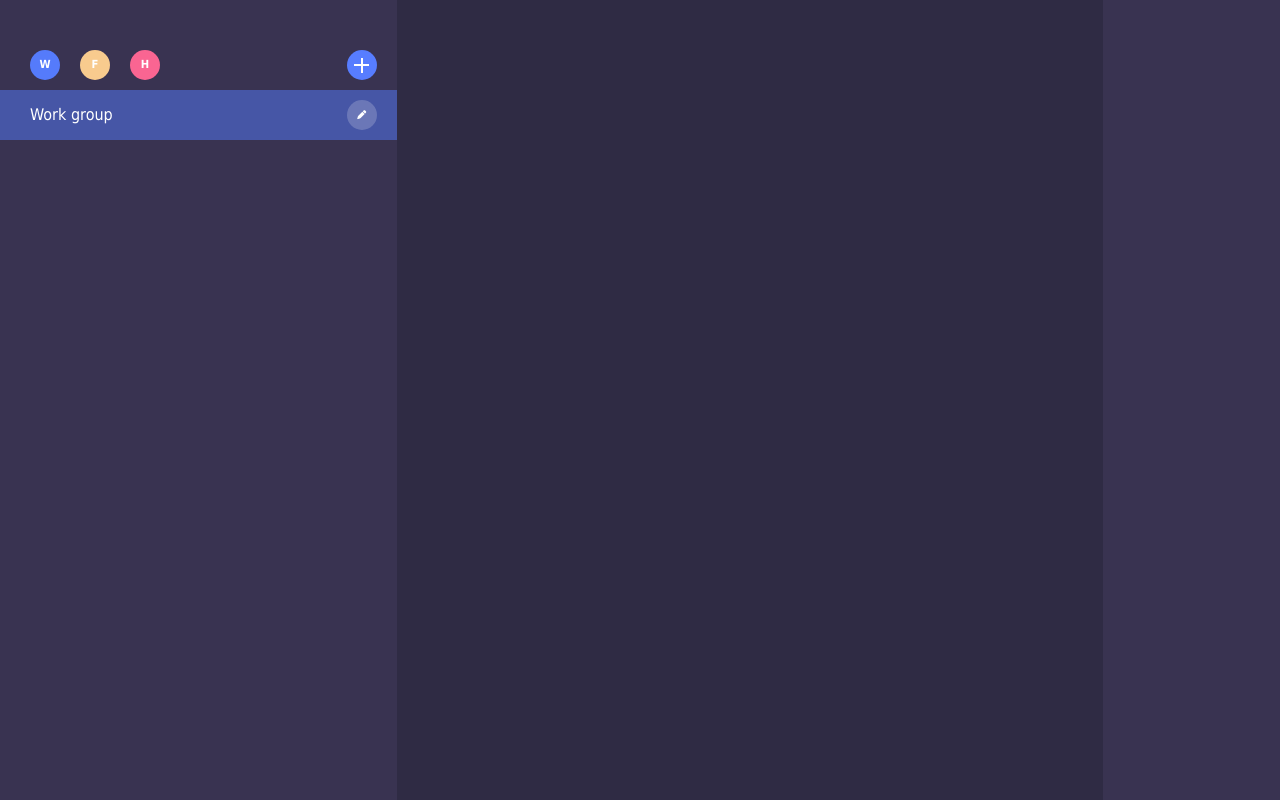
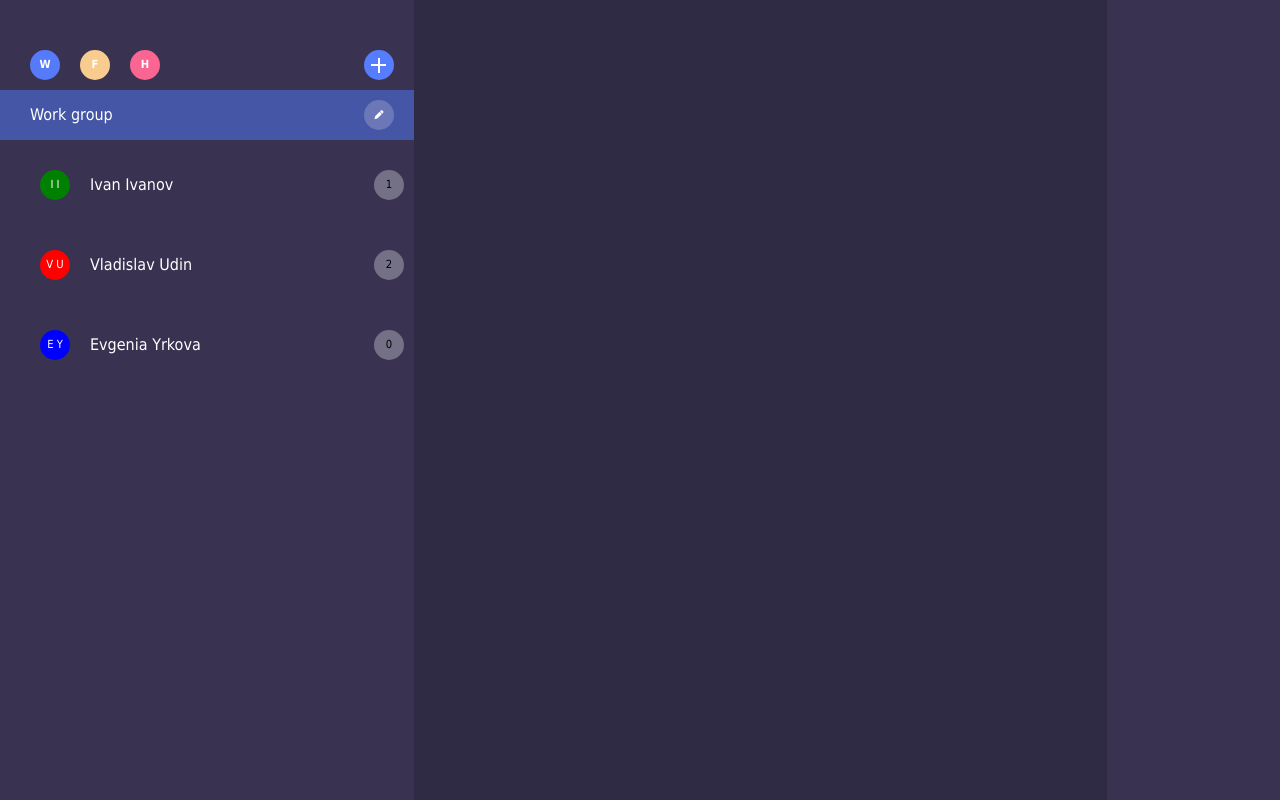
Before and after one commit to interferstd/pure-chat, a website built with webpack: page client/pages/chat.html in a window 1280 px wide. Built offline with nearby package versions, Linux system fonts and the light colour scheme.

Commit message:
Add chat dialogs on frontend
Chft dialogs + styling

```diff
--- a/client/pages/chat.html
+++ b/client/pages/chat.html
@@ -8,28 +8,40 @@
   <script src='https://kit.fontawesome.com/a076d05399.js'></script>
 </head>
 <body>
-  <div class="main-wrap">
-    <div class="left-sidebar">
+  <div class="main-wrap flex">
+    <div class="left-sidebar flex">
       <div class="groups">
-        <div class="groups-toolbar">
-          <div class="groups-icons">
+        <div class="groups-toolbar flex">
+          <div class="groups-icons flex">
             <div class="groups-icons_item rounded-icon">W</div>
             <div class="groups-icons_item rounded-icon">F</div>
             <div class="groups-icons_item rounded-icon">H</div>
           </div>
           <div class="groups-addnew rounded-icon"></div>
         </div>
-        <div class="current-group">
+        <div class="current-group flex">
           <div class="current-group_name">Work group</div>
-          <div class="current-group_edit rounded-icon"><i class='fas fa-pen'></i></div>
+          <div class="current-group_edit rounded-icon">
+            <i class='fas fa-pen'></i>
+          </div>
         </div>
       </div>
       <div class="chats">
-        <div class="chats_wrapper">
-          <div class="chat_item">
-            <div class="chat_icon"></div>
-            <span class="chat_name"></span>
-            <div class="chat_unreadable"></div>
+        <div class="chats_wrapper flex">
+          <div class="chat_item flex">
+            <div class="chat_icon rounded-icon">I I</div>
+            <div class="chat_name">Ivan Ivanov</div>
+            <div class="chat_unreadable rounded-icon">1</div>
+          </div>
+          <div class="chat_item flex">
+            <div class="chat_icon rounded-icon">V U</div>
+            <div class="chat_name">Vladislav Udin</div>
+            <div class="chat_unreadable rounded-icon">2</div>
+          </div>
+          <div class="chat_item flex">
+            <div class="chat_icon rounded-icon">E Y</div>
+            <div class="chat_name">Evgenia Yrkova</div>
+            <div class="chat_unreadable rounded-icon">0</div>
           </div>
         </div>
       </div>
--- a/client/styles/сhat.css
+++ b/client/styles/сhat.css
@@ -2,8 +2,11 @@
     font-family: "Tahoma";
 }
 
+.flex{
+    display: flex;
+}
+
 .main-wrap{
-    display: flex;
     flex-direction: row;
     height: 100vh;
 }
@@ -14,7 +17,6 @@
 }
 
 .left-sidebar{
-    display: flex;
     flex-direction: column;
     padding: 50px 0;
 }
@@ -29,14 +31,12 @@
 }
 
 .groups-toolbar{
-    display: flex;
     flex-direction: row;
     padding: 0 20px;
 }
 
 .groups-icons{
     flex-grow: 2;
-    display: flex;
     flex-direction: row;
 }
 
@@ -75,7 +75,6 @@
 
 .current-group{
     margin-top: 10px;
-    display: flex;
     flex-direction: row;
     padding: 10px 20px 10px 30px;
     background-color: rgba(85,123,251, .5);
@@ -99,3 +98,40 @@
     color: #fff;
     font-size: 0.8em;
 }
+
+.chats_wrapper{
+  flex-direction: column;
+  padding-left: 30px;
+}
+
+.chat_item{
+  margin-top: 10px;
+  flex-direction: row;
+  align-items: center;
+  padding: 20px 10px 20px 10px;
+  cursor: pointer;
+}
+
+.chat_icon{
+  width: 30px;
+  height: 30px;
+  color: #fff;
+  line-height: 30px;
+}
+
+.chat_name{
+  margin-left: 20px;
+  color: #fff;
+}
+
+.chat_item:nth-child(1) .chat_icon{background-color: green}
+.chat_item:nth-child(2) .chat_icon{background-color: red}
+.chat_item:nth-child(3) .chat_icon{background-color: blue}
+
+.chat_unreadable{
+  width: 30px;
+  height: 30px;
+  line-height: 30px;
+  margin-left: auto;
+  background-color: rgba(255, 255, 255, .3);
+}
```
